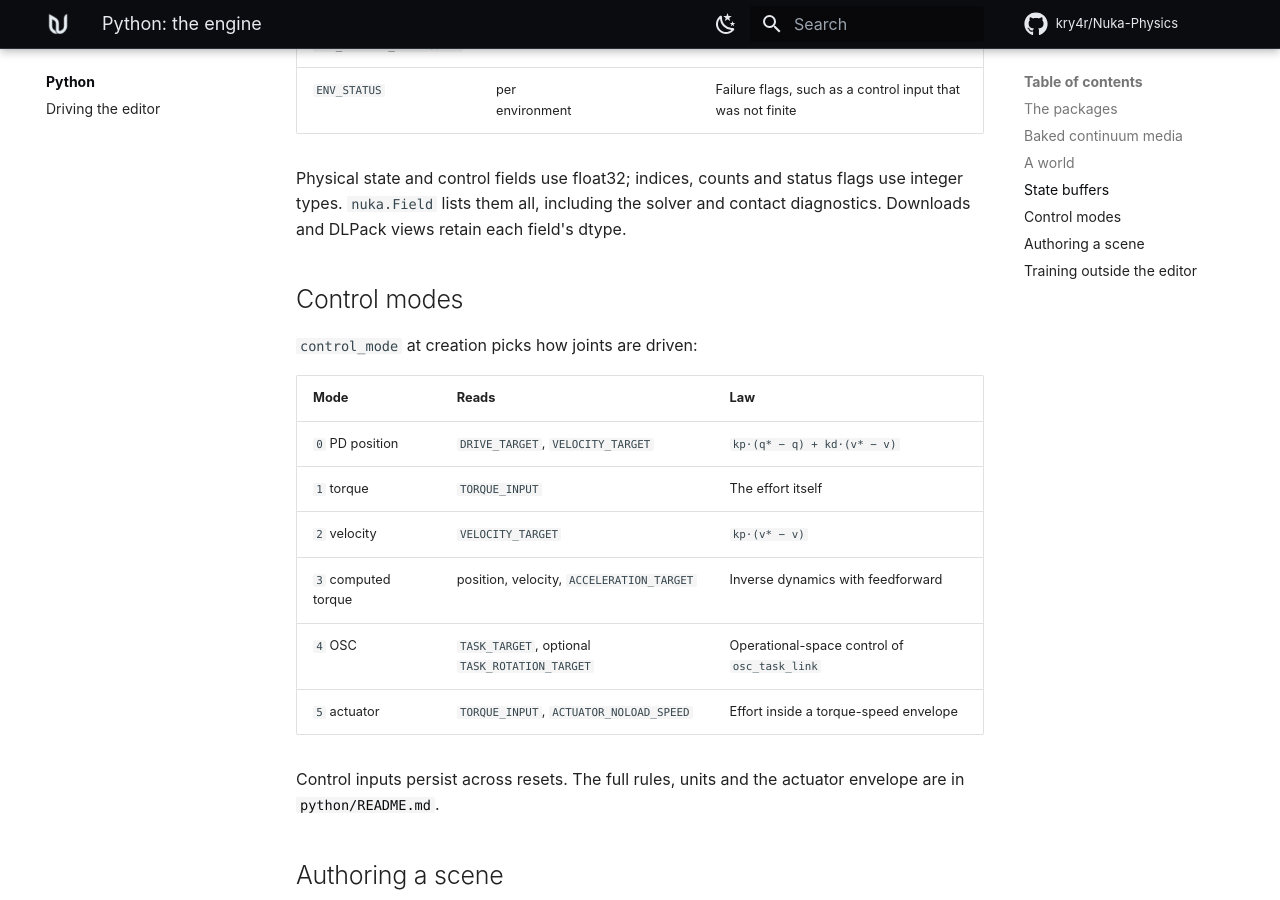
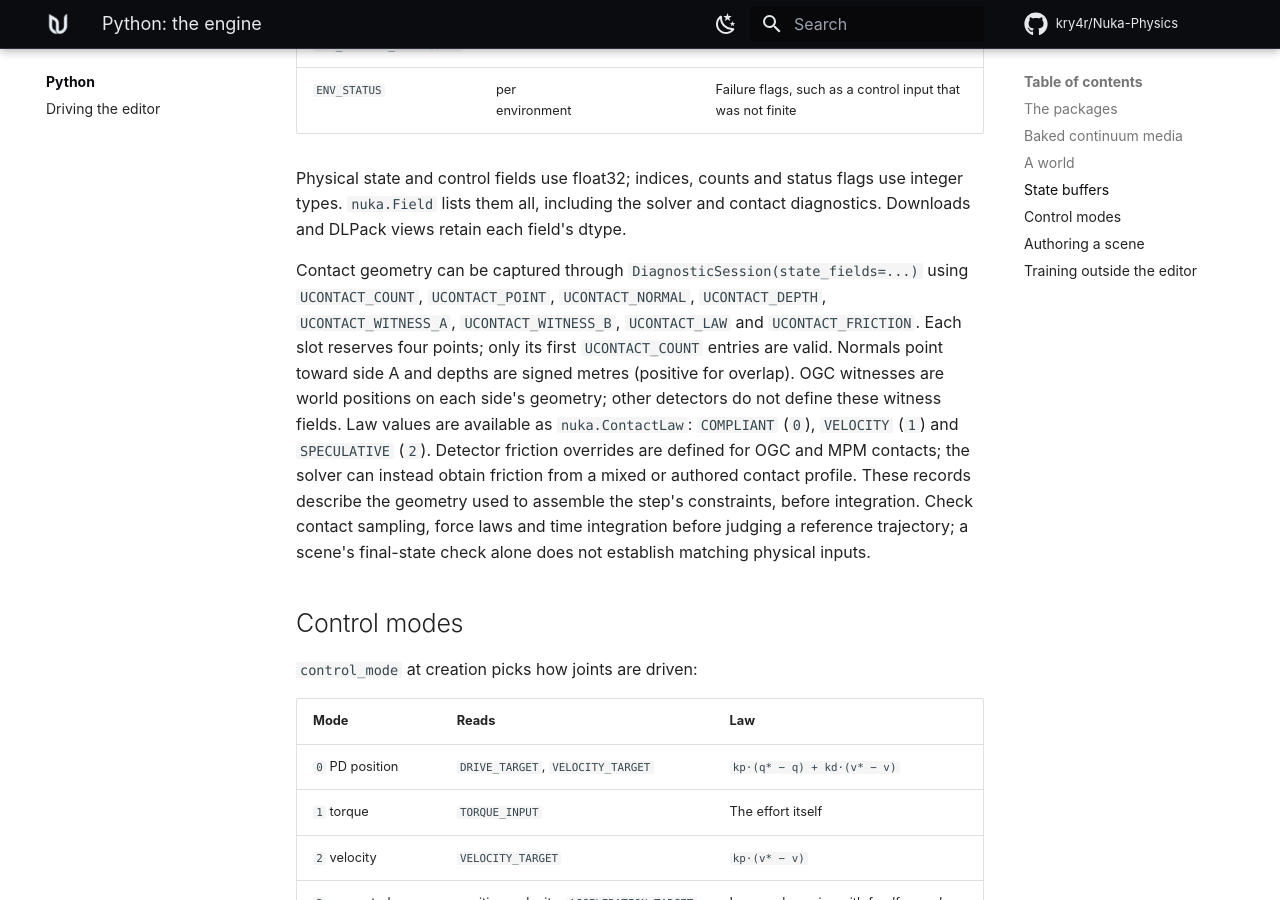
Before and after one commit to kry4r/Nuka-Physics, an MkDocs documentation site: the page built from docs/python/index.md, in a window 1280 px wide and 900 px high, scrolled down 4653 px. Built offline with MkDocs 1.6.1 and Material for MkDocs 9.7.7, drawn with Linux system fonts in a browser that asks for light colours; comment, search, counter and statistics services are not loaded.

```diff
--- a/docs/python/index.md
+++ b/docs/python/index.md
@@ -139,6 +139,19 @@
 `nuka.Field` lists them all, including the solver and contact diagnostics. Downloads and DLPack views
 retain each field's dtype.
 
+Contact geometry can be captured through `DiagnosticSession(state_fields=...)` using
+`UCONTACT_COUNT`, `UCONTACT_POINT`, `UCONTACT_NORMAL`, `UCONTACT_DEPTH`,
+`UCONTACT_WITNESS_A`, `UCONTACT_WITNESS_B`, `UCONTACT_LAW` and `UCONTACT_FRICTION`.
+Each slot reserves four points; only its first `UCONTACT_COUNT` entries are valid.
+Normals point toward side A and depths are signed metres (positive for overlap). OGC witnesses are
+world positions on each side's geometry; other detectors do not define these witness fields.
+Law values are available as `nuka.ContactLaw`: `COMPLIANT` (`0`), `VELOCITY` (`1`) and
+`SPECULATIVE` (`2`). Detector friction overrides are defined for OGC and MPM contacts; the solver
+can instead obtain friction from a mixed or authored contact profile.
+These records describe the geometry used to assemble the step's constraints, before integration.
+Check contact sampling, force laws and time integration before judging a reference trajectory;
+a scene's final-state check alone does not establish matching physical inputs.
+
 ## Control modes
 
 `control_mode` at creation picks how joints are driven:
```
Also changed, not shown: docs/concepts/coupling.md (+12 -4 lines), 6 other files.
